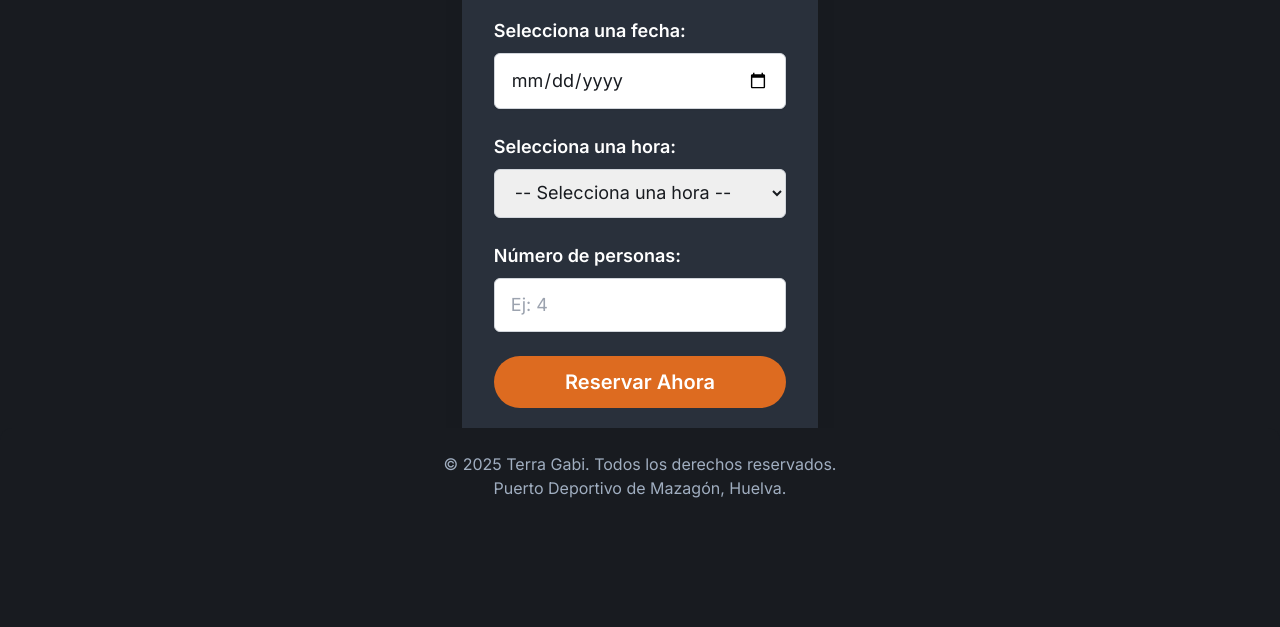
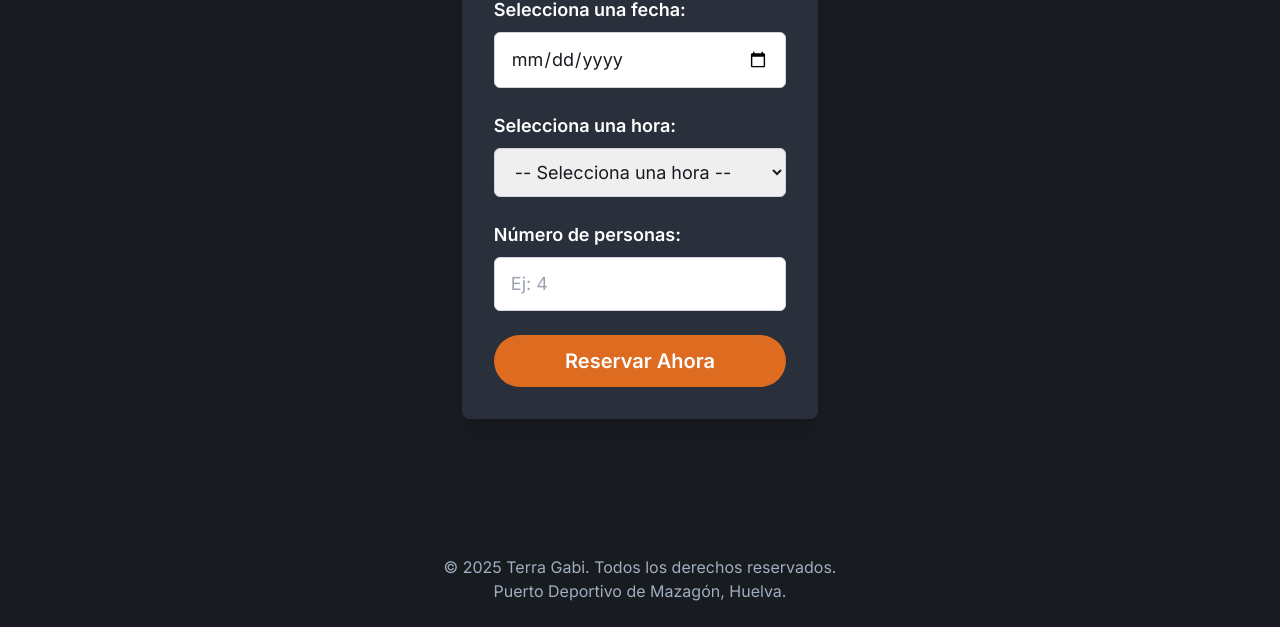
Before and after one commit to IsmaelSanchezRubio/TerraGabi, a plain HTML site: page reserva.html in a window 1280 px wide. Shown: the part 276-903 px from the top of the page. Before the commit the page ends 800 px from the top, so only its background shows below. Drawn offline with nearby package versions, Linux system fonts and the light colour scheme.

Commit message:
implementacion reserva sin función2

```diff
--- a/reserva.html
+++ b/reserva.html
@@ -121,9 +121,8 @@
     </main>
 
     <!-- Footer de la Página -->
-    <footer
-      class="footer-bg text-footer-text text-center py-6 mt-12 rounded-t-xl w-full absolute bottom-0"
-    >
+    <footer class="footer-bg text-footer-text text-center py-6 mt-12 rounded-t-xl">
+
       <p>&copy; 2025 Terra Gabi. Todos los derechos reservados.</p>
       <p>Puerto Deportivo de Mazagón, Huelva.</p>
     </footer>
```
Also changed, not shown: styles.css (line endings or trailing spaces).
